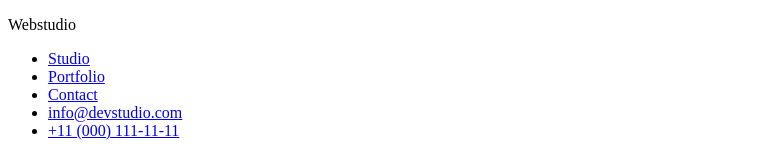
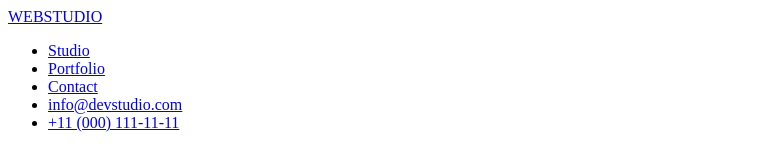
Before and after one commit to Azrael019/Tutorial, a plain HTML site: page index.html in a window 1280 px wide. Shown: the top 158 px of the page, without its empty margins (0-759 px from the left). Drawn offline with Linux system fonts and the light colour scheme.

Commit message:
Update index.html
updated

```diff
--- a/index.html
+++ b/index.html
@@ -8,11 +8,9 @@
             Effective Solutions for your Business
         </title>
     </head>
-    <!--Header-->
-<p>
-    Webstudio
-</p>
 
+<body>
+    <header><a href="/"> WEBSTUDIO</a></header>
     <nav>
         <!-- Navigation to other pages -->
         <ul>
@@ -30,7 +28,6 @@
 
     <!--Main-->
 
-    <body>
         <button>
             Order Service
         </button>
@@ -58,10 +55,10 @@
         <li><img src="./images/img (2).svg" alt="Camila Garcia" width="200px" /><dt>Camila Garcia</dt><dt>Marketing</dt></li>
         <li><img src="./images/img (3).svg" alt="Daniel WIlson" width="200px" /><dt>Daniel WIlson</dt><dt>UI Designer</dt></li>
     </ul>
+</body>
 
 <!--footer-->
 
-    </body>
 <h4>
 WEBSTUDIO
 </h4>
```
Lines whose indentation alone changed are shown as unchanged.
